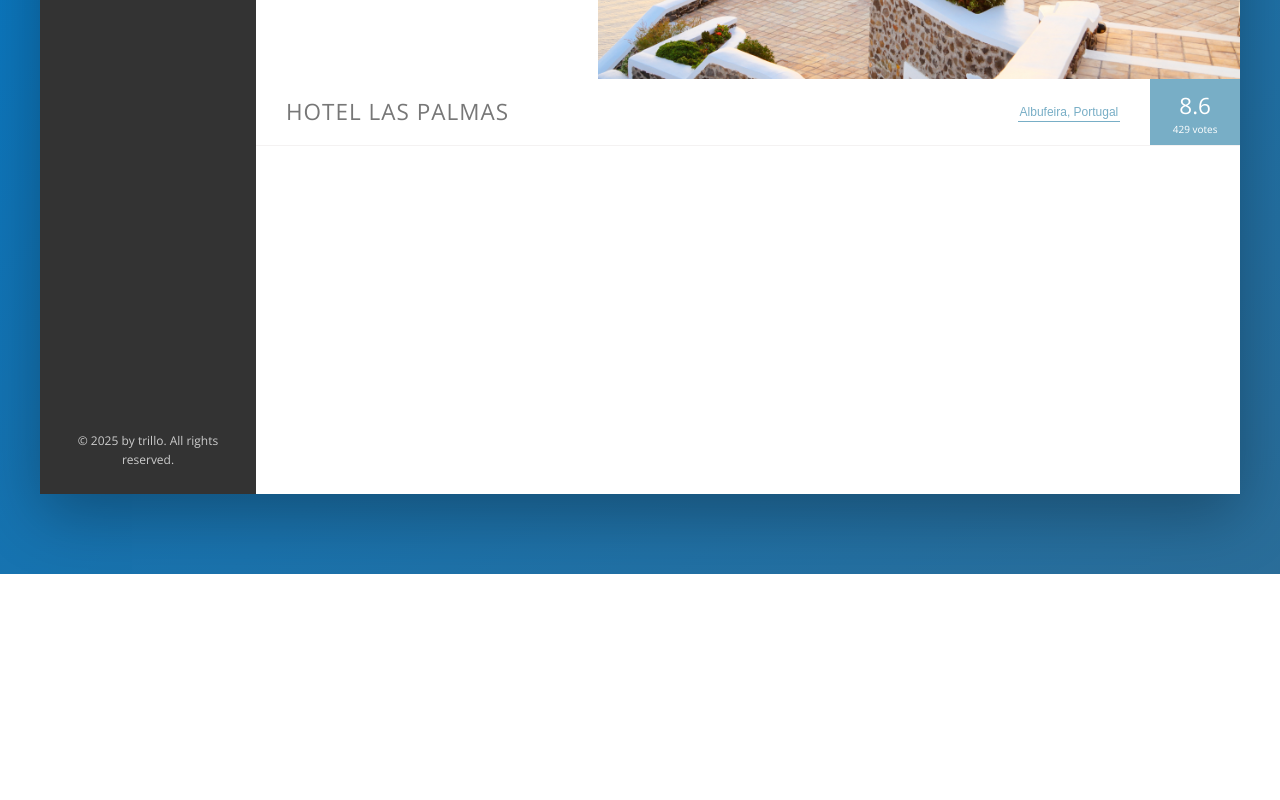
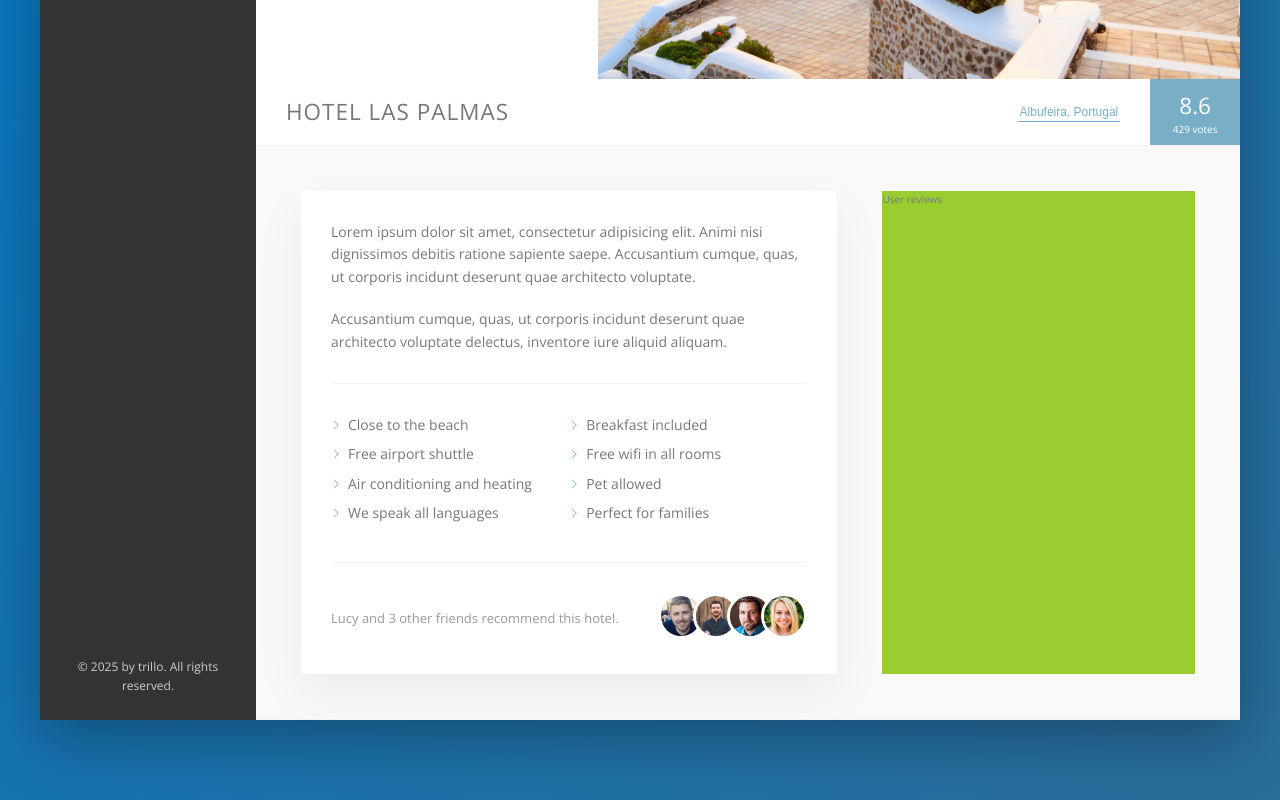
Before and after one commit to Wild1304/ProjectTrillo, a website: page index.html in a window 1280 px wide. Shown: the part 456-1256 px from the top of the page. Before the commit the page ends 1030 px from the top, so only its background shows below. Drawn offline with nearby package versions, Linux system fonts and the light colour scheme.

Commit message:
create Description hotel

```diff
--- a/index.html
+++ b/index.html
@@ -1,5 +1,6 @@
 <!DOCTYPE html>
 <html lang="en">
+
 <head>
     <meta charset="UTF-8">
     <meta name="viewport" content="width=device-width, initial-scale=1.0">
@@ -10,6 +11,7 @@
 
     <title>trillo &mdash; Your all-in-one booking app</title>
 </head>
+
 <body>
     <div class="container">
         <header class="header">
@@ -138,9 +140,48 @@
                     </div>
                 </div>
 
+                <div class="detail">
+                    <div class="description">
+                        <p class="paragraph">
+                            Lorem ipsum dolor sit amet, consectetur adipisicing elit. Animi nisi dignissimos debitis
+                            ratione sapiente saepe.
+                            Accusantium cumque, quas, ut corporis incidunt deserunt quae architecto voluptate.
+                        </p>
+                        <p class="paragraph">
+                            Accusantium cumque, quas, ut corporis incidunt deserunt quae architecto voluptate delectus,
+                            inventore iure aliquid
+                            aliquam.
+                        </p>
+                        <ul class="list">
+                            <li class="list__item">Close to the beach</li>
+                            <li class="list__item">Breakfast included</li>
+                            <li class="list__item">Free airport shuttle</li>
+                            <li class="list__item">Free wifi in all rooms</li>
+                            <li class="list__item">Air conditioning and heating</li>
+                            <li class="list__item">Pet allowed</li>
+                            <li class="list__item">We speak all languages</li>
+                            <li class="list__item">Perfect for families</li>
+                        </ul>
+                        <div class="recommend">
+                            <p class="recommend__count">
+                                Lucy and 3 other friends recommend this hotel.
+                            </p>
+                            <div class="reccommend__friends">
+                                <img src="img/user-3.jpg" alt="Friend 1" class="recommend__photo">
+                                <img src="img/user-4.jpg" alt="Friend 2" class="recommend__photo">
+                                <img src="img/user-5.jpg" alt="Friend 3" class="recommend__photo">
+                                <img src="img/user-6.jpg" alt="Friend 4" class="recommend__photo">
+                            </div>
+                        </div>
+                    </div>
+                    <div class="user-reviews">
+                        User reviews
+                    </div>
+                </div>
 
             </main>
         </div>
     </div>
 </body>
+
 </html>
--- a/sass/_base.scss
+++ b/sass/_base.scss
@@ -32,6 +32,9 @@ Grey dark 3: #999
     --color-grey-dark-3: #999;
 
     --shadow-dark:0 2rem 6rem rgba(0, 0, 0, .3);
+    --shadow-light: 0 2rem 5rem rgba(0, 0, 0, .06);
+
+    --line: 1px solid var(--color-grey-light-2);
 }
 
 * {
--- a/sass/_components.scss
+++ b/sass/_components.scss
@@ -211,7 +211,7 @@
 .overview {
     display: flex;
     align-items: center;
-    border-bottom: 1px solid var(--color-grey-light-2);
+    border-bottom: var(--line);
 
     &__heading {
         font-size: 2.25rem;
@@ -309,3 +309,82 @@
         box-shadow: none;
     }
 }
+
+///////////////////////////
+/// PARAGRAPH
+
+.paragraph:not(:last-of-type){
+    margin-bottom: 2rem;
+}
+
+
+
+///////////////////////////
+/// LIST
+
+.list{
+    list-style: none;
+    margin: 3rem 0;
+    padding: 3rem 0;
+    border-top: var(--line);
+    border-bottom: var(--line);
+
+    display: flex;
+    flex-wrap: wrap;
+
+    &__item{
+        flex: 0 0 50%;
+        margin-bottom: .7rem;
+    }
+
+    &__item::before{
+        content: "";
+        display: inline-block;
+        height: 1rem;
+        width: 1rem;
+        margin-right: .7rem;
+
+        // Older browsers
+        //background-image: url(../img/chevron-thin-right.svg);
+        //background-size: cover;
+
+        // New browsers = masks
+        background-color: var(--color-primary);
+        -webkit-mask-image: url(../img/chevron-thin-right.svg);
+        -webkit-mask-size: cover;
+        mask-image: url(../img/chevron-thin-right.svg);
+        mask-size: cover;
+    }
+}
+
+
+///////////////////////////
+/// RECOMMEND
+
+.recommend{
+    font-size: 1.3rem;
+    color: var(--color-grey-dark-3);
+
+    display: flex;
+    align-items: center;
+
+    &__count{
+        margin-right: auto;
+    }
+
+    &__friends{
+
+    }
+
+    &__photo{
+        box-sizing: content-box;
+        height: 4rem;
+        width: 4rem;
+        border-radius: 50%;
+        border: 3px solid #fff;
+
+        &:not(:last-child){
+            margin-right: -1.5rem;
+        }
+    }
+}
--- a/sass/_layout.scss
+++ b/sass/_layout.scss
@@ -11,7 +11,7 @@
     font-size: 1.4rem;
     height: 7rem;
     background-color: #fff;
-    border-bottom: 1px solid var(--color-grey-light-2);
+    border-bottom: var(--line);
 
     display: flex;
     justify-content: space-between;
@@ -34,10 +34,26 @@
 
 .hotel-view {
     background-color: #fff;
-
-    //TEST
-
-    height: 80rem;
-
     flex: 1;
 }
+
+.detail{
+    display: flex;
+    padding: 4.5rem;
+    background-color: var(--color-grey-light-1);
+    border-bottom: var(--line);
+}
+
+.description{
+    font-size: 1.4rem;
+    background-color: #fff;
+    box-shadow: var(--shadow-light);
+    padding: 3rem;
+    flex: 0 0 60%;
+    margin-right: 4.5rem;
+}
+
+.user-reviews{
+    background-color: yellowgreen;
+    flex: 1;
+}
```
Also changed, not shown: css/style.css, 1 other file. Lines whose indentation alone changed are shown as unchanged.
